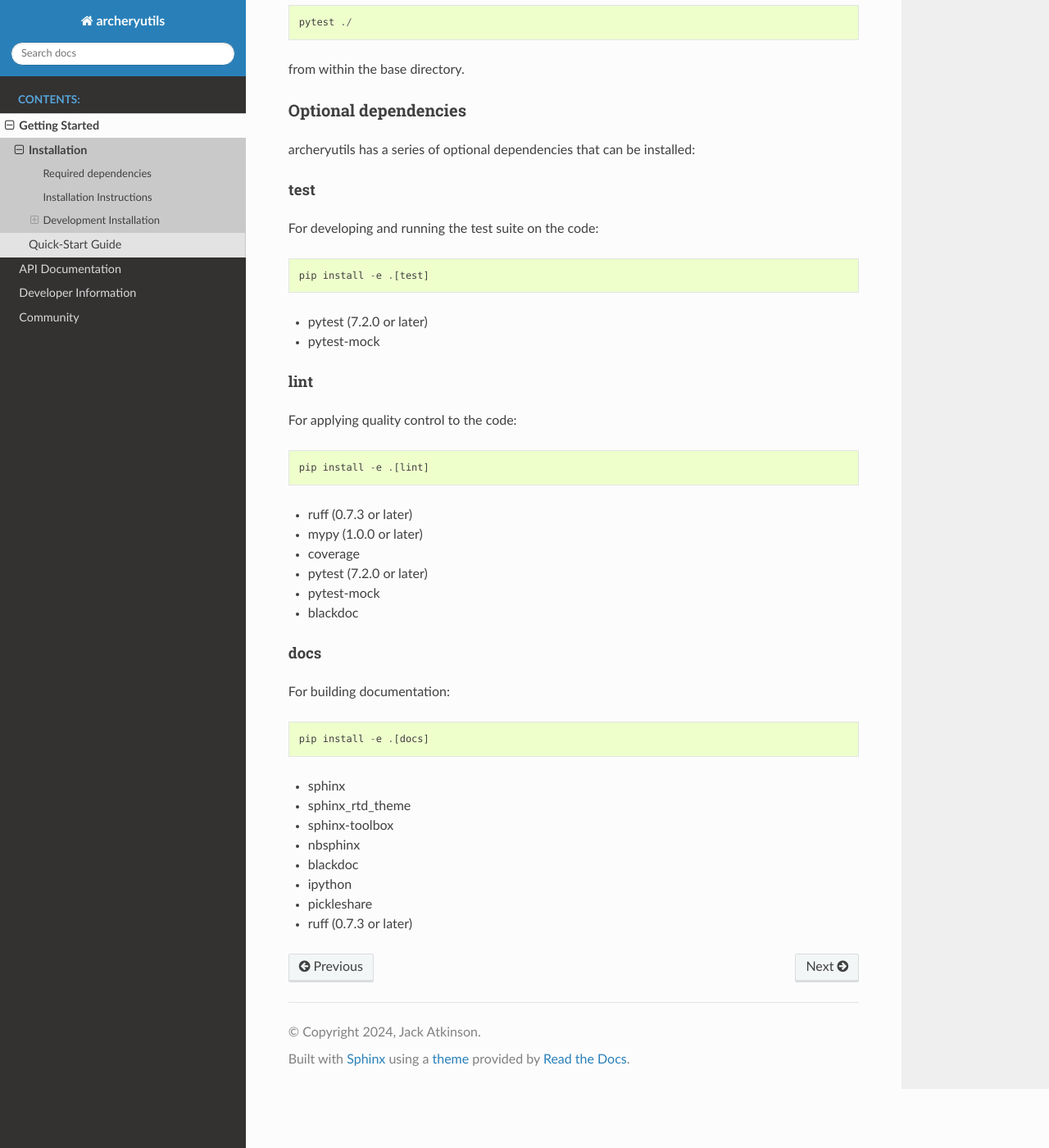
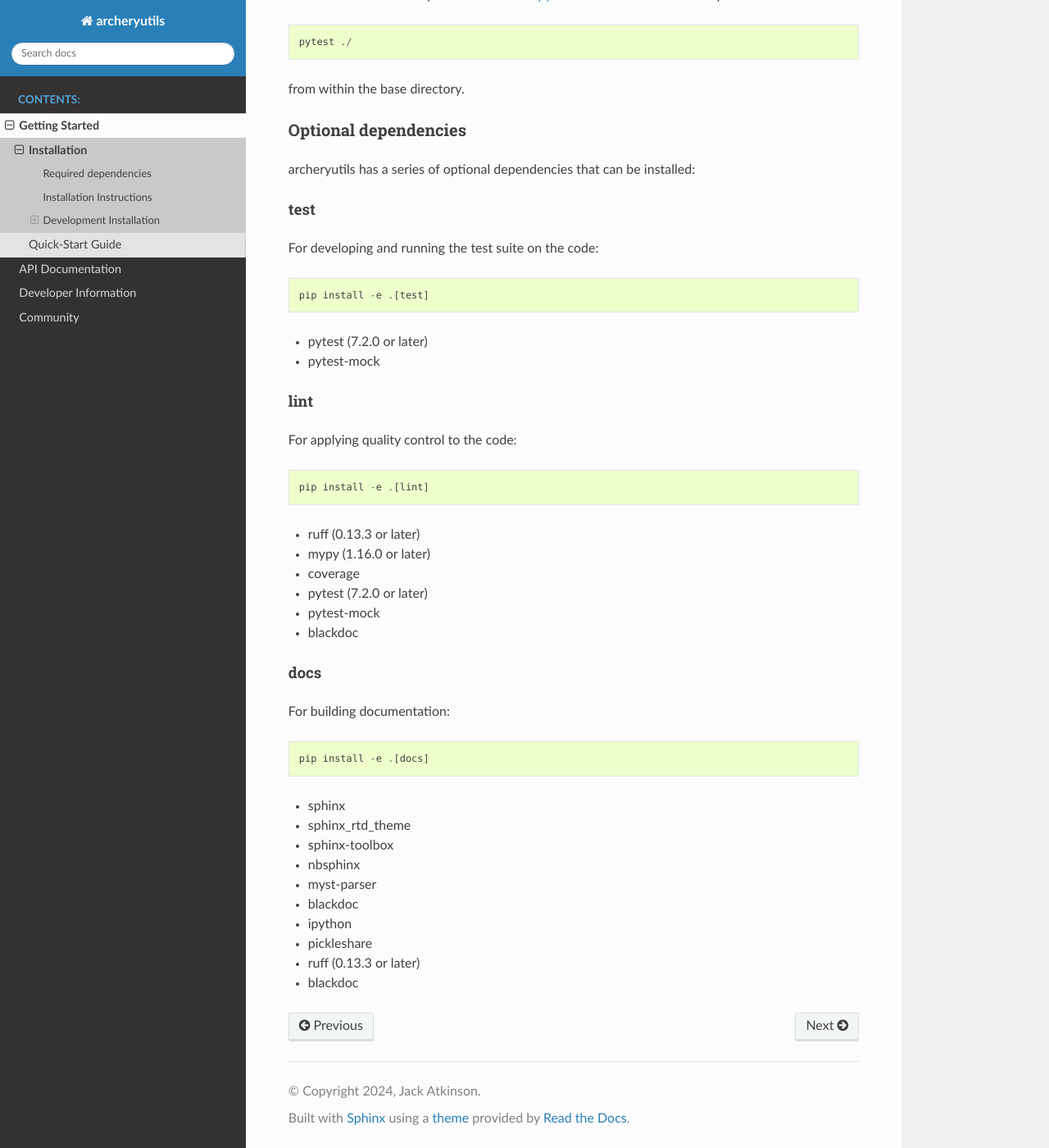
Before and after one commit to jatkinson1000/archeryutils, a Sphinx documentation site: the page built from docs/getting-started/installation.rst, in a window 1280 px wide and 1400 px high, scrolled down 995 px. Shown: the whole window at 82% size. Built offline with Sphinx 7.4.7 and the Read the Docs theme 3.1.0, drawn with Linux system fonts in a browser that asks for light colours; some of the changed text lies outside the part shown.

Commit message:
Update dependency lists in docs.

```diff
--- a/docs/getting-started/installation.rst
+++ b/docs/getting-started/installation.rst
@@ -71,8 +72,8 @@ For applying quality control to the code::
 
     pip install -e .[lint]
 
-* ruff (0.7.3 or later)
-* mypy (1.0.0 or later)
+* ruff (0.13.3 or later)
+* mypy (1.16.0 or later)
 * coverage
 * pytest (7.2.0 or later)
 * pytest-mock
@@ -89,7 +90,9 @@ For building documentation::
 * sphinx_rtd_theme
 * sphinx-toolbox
 * nbsphinx
+* myst-parser
 * blackdoc
 * ipython
 * pickleshare
-* ruff (0.7.3 or later)
+* ruff (0.13.3 or later)
+* blackdoc
```
Also changed, not shown: other parts of docs/getting-started/installation.rst (+1 -0 lines).
